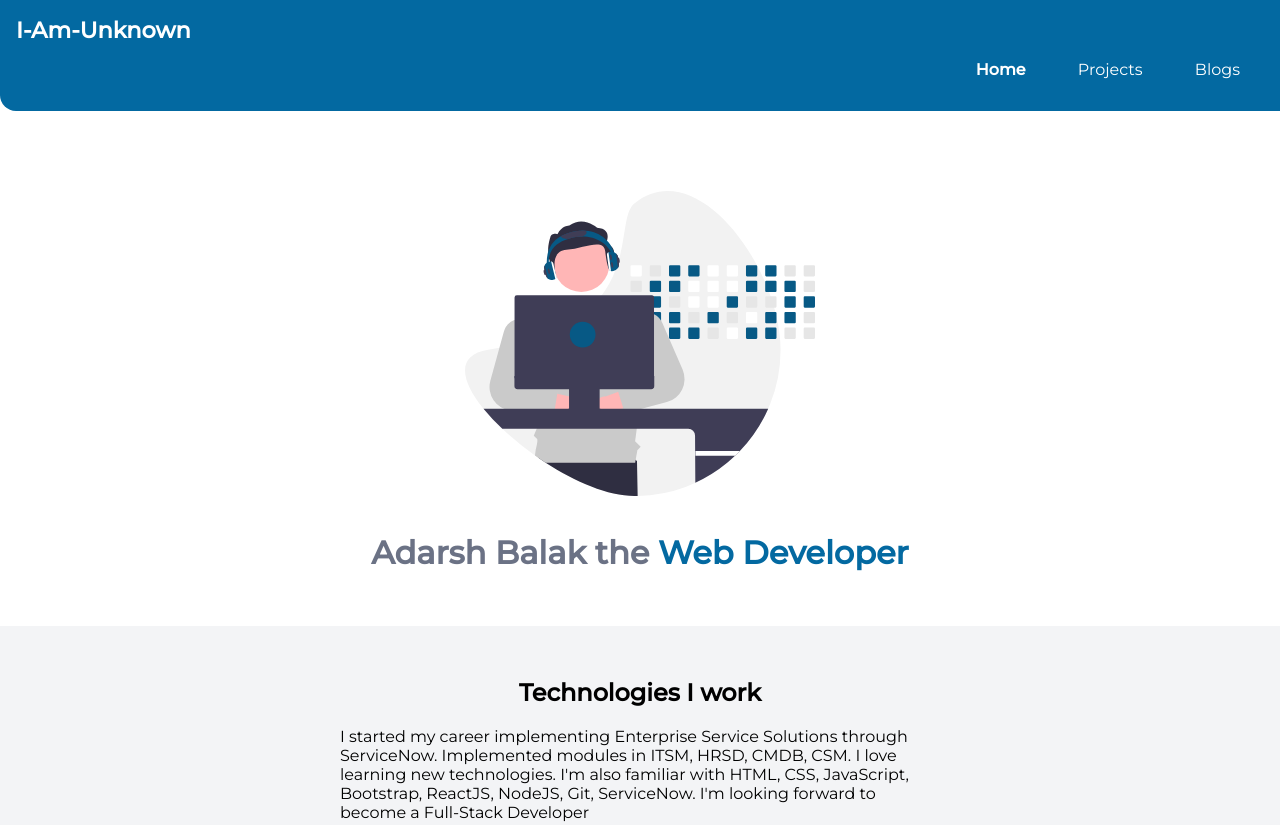
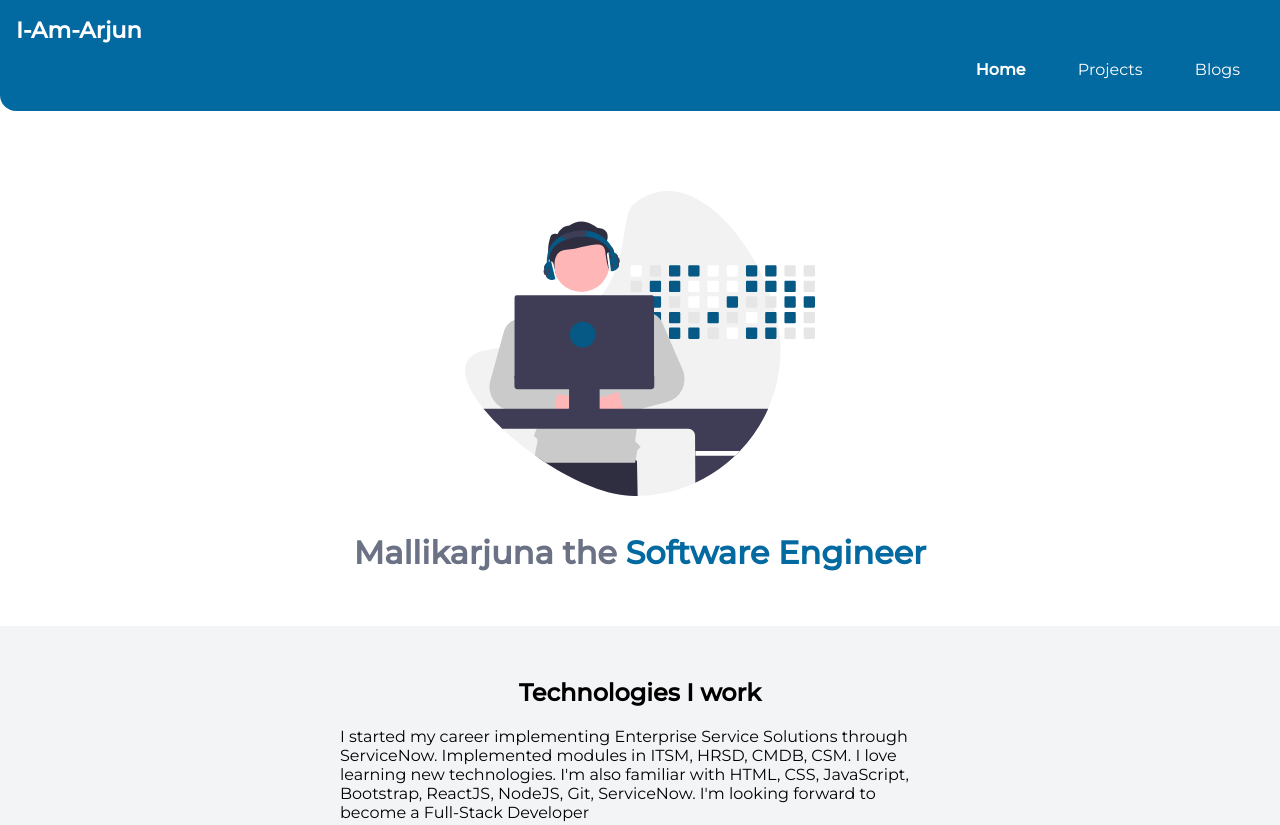
Before and after one commit to pvmallikarjuna/Adarsh-Balak---The-Portfolio-Site, a plain HTML site: page index.html in a window 1280 px wide. Shown: the top 825 px of the page. Drawn offline with Linux system fonts and the light colour scheme.

Commit message:
Updated Names

```diff
--- a/index.html
+++ b/index.html
@@ -4,13 +4,13 @@
   <meta charset="UTF-8">
   <meta http-equiv="X-UA-Compatible" content="IE=edge">
   <meta name="viewport" content="width=device-width, initial-scale=1.0">
-  <title>home | AdarshBalak</title>
+  <title>home | Mallikarjuna</title>
   <link rel="stylesheet" href="/styles.css" />
 </head>
 <body>
 
   <nav class="navigation container">
-    <div class="nav-brand">I-Am-Unknown</div>
+    <div class="nav-brand">I-Am-Arjun</div>
     <ul class="list-non-bullet nav-pills">
       <li class="list-item-inline">
         <a class="link link-active" href="index.html">Home</a>
@@ -27,7 +27,7 @@
   <header class="hero">
     <img class="hero-img" src="images/hero.svg" alt="" />
     <h1 class="hero-heading">
-      Adarsh Balak the <span class="heading-inverted">Web Developer</span>
+      Mallikarjuna the <span class="heading-inverted">Software Engineer</span>
     </h1>
   </header>
 
@@ -78,6 +78,10 @@
       <li class="list-item-inline">
         <a class="link" href="https://mobile.twitter.com/arjunpv2021"> Twitter </a>
       </li>
+
+      <li class="list-item-inline">
+        <a class="link" href="https://mallikarjunapv.hashnode.dev"> Blog </a>
+      </li>
     </ul>
   </footer>
 
```
Also changed, not shown: blogs.html (+0 -1 lines).
